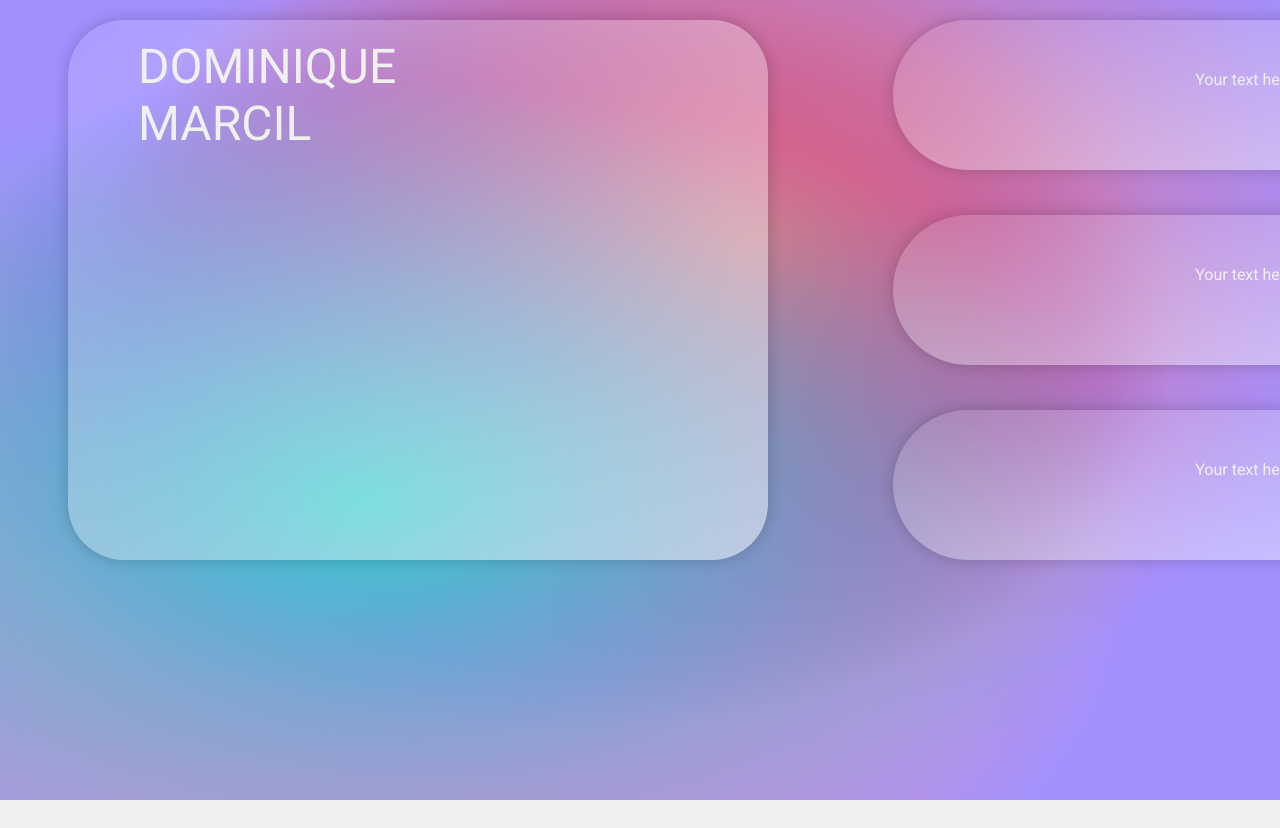
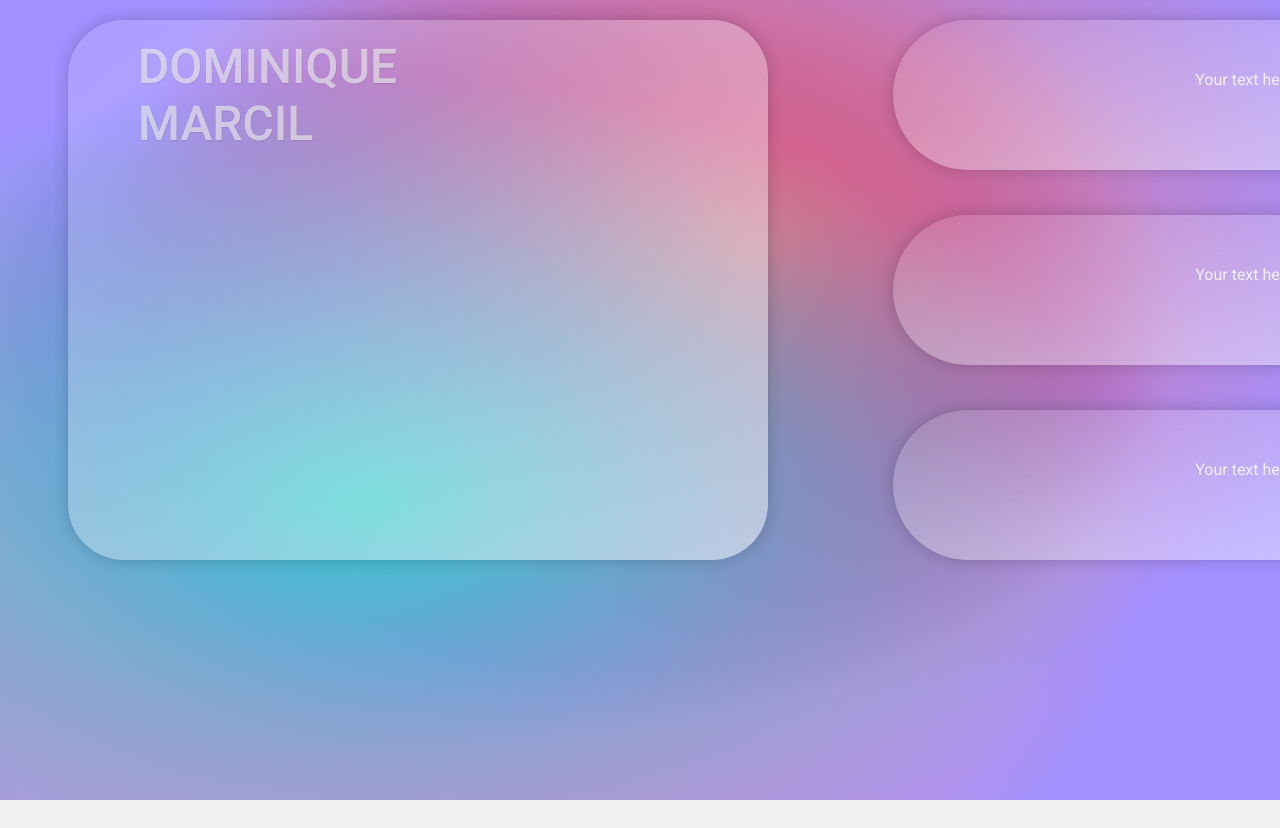
Before and after one commit to DominiqueMarcil/Portfolio, a plain HTML site: page index.html in a window 1280 px wide. Shown: the top 828 px of the page. Drawn offline with Linux system fonts and the light colour scheme.

Commit message:
font styles.css

```diff
--- a/css/styles.css
+++ b/css/styles.css
@@ -35,9 +35,11 @@ body {
     top: 5%;
     margin-left: 40%;
     transform: translate(-50%, -50%);
-    color:#f0f0f0;
+    color:#f0f0f0a1;
     font-family: 'Roboto', sans-serif;
     font-size: 3rem;
+    text-shadow: 0.5px 0.5px 1px rgba(0, 0, 0, 0.09);
+    font-weight: 500;
 }
 
 .small-rectangles {
```
Also changed, not shown: index.html (+1 -2 lines).
